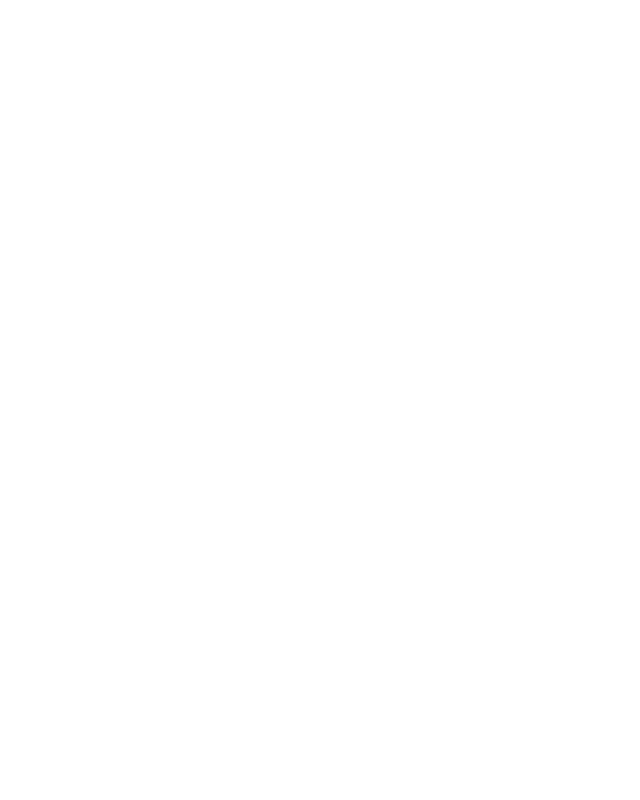
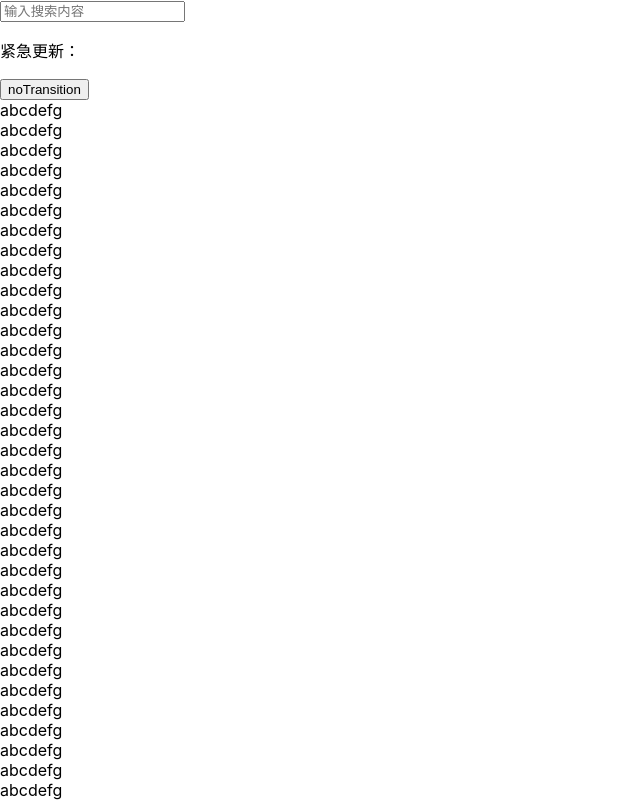
Before and after one commit to zhangpingg/react18, a React (Create React App) app: page /#/test in a window 1280 px wide. Before the commit this address had no page. Shown: the top 800 px of the page, without its empty margins (0-640 px from the left). Built offline with nearby package versions, Linux system fonts and the light colour scheme.

Commit message:
fix: 不紧急更新

```diff
--- a/package.json
+++ b/package.json
@@ -11,6 +11,7 @@
     "@types/react": "^18.2.12",
     "@types/react-dom": "^18.2.5",
     "antd": "^5.6.2",
+    "lodash": "^4.17.21",
     "react": "^18.2.0",
     "react-dom": "^18.2.0",
     "react-router-dom": "^6.13.0",
@@ -41,5 +42,8 @@
       "last 1 firefox version",
       "last 1 safari version"
     ]
+  },
+  "devDependencies": {
+    "@types/lodash": "^4.14.195"
   }
 }
--- a/src/App.tsx
+++ b/src/App.tsx
@@ -1,5 +1,6 @@
 import { HashRouter as Router, Routes, Route } from "react-router-dom";
 import Home from './pages/home';
+import Test from './pages/test';
 import BatchUpdate from './pages/batchUpdate';
 import NotUrgentUpdate from './pages/notUrgentUpdate';
 
@@ -8,6 +9,7 @@
     <Router>
       <Routes>
         <Route path="/" element={<Home />} />
+        <Route path="/test" element={<Test />} />
         <Route path="/batchUpdate" element={<BatchUpdate />} />
         <Route path="/notUrgentUpdate" element={<NotUrgentUpdate />} />
       </Routes>
--- a/src/pages/home/index.tsx
+++ b/src/pages/home/index.tsx
@@ -3,6 +3,7 @@
 const Home = () => {
   return (
     <div style={{paddingLeft:'10px'}}>
+      <Link to="/test">test</Link><br />
       <Link to="/batchUpdate">批量更新</Link><br />
       <Link to="/notUrgentUpdate">非紧急更新</Link><br />
     </div>
--- a/src/pages/notUrgentUpdate/index.tsx
+++ b/src/pages/notUrgentUpdate/index.tsx
@@ -5,7 +5,8 @@
   const [val1, setVal1] = useState();
   const [val2, setVal2] = useState();
 
-  const changeValue = (e: any) => {
+  /** change-input输入框 */
+  const changeInput = (e: any) => {
     const val = e.target.value;
     setVal1(val);             // 紧急更新
     startTransition(() => {   // 不紧急更新
@@ -15,7 +16,7 @@
 
   return (
     <div>
-      <Input value={val1} onChange={changeValue} />
+      <Input value={val1} onChange={changeInput} />
       <p>紧急更新：{val1}</p>
       <p>非紧急更新：</p>
       <div>
--- /dev/null
+++ b/src/pages/test/index.tsx
@@ -0,0 +1,103 @@
+import {
+  startTransition,
+  useState,
+  useMemo,
+  useTransition,
+  useDeferredValue,
+} from 'react';
+import _ from 'lodash';
+
+const mockDataArray = new Array(10000).fill(1);
+
+function ShowText(props: any) {
+  const { query } = props;
+  const text = 'abcdefg';
+  let children;
+  if (text.indexOf(query) >= 0 && query) {
+    const arr = text.split(query);
+    children = (
+      <div>
+        {arr[0]}
+        <span style={{ color: 'pink' }}>{query}</span>
+        {arr[1]}
+      </div>
+    );
+  } else {
+    children = <div>{text}</div>;
+  }
+  return <div>{children}</div>;
+}
+
+function NewList(props: any) {
+  console.log('输入框改变了');
+  return (
+    <div>
+      {mockDataArray.map((item, index) => (
+        <div key={index}>
+          <ShowText query={props.query} />
+        </div>
+      ))}
+    </div>
+  );
+}
+
+const Index = () => {
+  const [val1, setVal1] = useState('');
+  const [isTransition, setTransion] = useState(false);
+  const [query, setSearchQuery] = useState('');
+
+  const [isPending, startTransition] = useTransition();
+
+  const SetSearchQueryDebounce = useMemo(
+    () => _.debounce((val1: any) => setSearchQuery(val1), 1000),
+    []
+  );
+
+  /** change-input输入框 */
+  const changeInput = (e: any) => {
+    const val = e.target.value;
+    setVal1(val);                    // 紧急更新
+    if (isTransition) {
+      startTransition(() => {        // 不紧急更新
+        setSearchQuery(val);
+      });
+    } else {
+      // setSearchQuery(val);        // 紧急更新
+      SetSearchQueryDebounce(val);   // 防抖
+    }
+  };
+
+  return (
+    <div>
+      <input value={val1} onChange={changeInput} placeholder="输入搜索内容"  />
+      <p>紧急更新：{val1}</p>
+      <button onClick={() => setTransion(!isTransition)}>
+        {isTransition ? 'transition' : 'noTransition'}
+      </button>
+      <div>
+        {isPending ? (
+          <span style={{ fontSize: 30, color: 'red' }}>isPending</span>
+        ) : null}
+      </div>
+
+      <NewList query={query} />
+    </div>
+  );
+
+  // const [value, setInputValue] = useState('');
+  // const query = useDeferredValue(value);
+
+  // const handleChange = e => {
+  //   setInputValue(e.target.value);
+  // };
+
+  // return (
+  //   <div>
+  //     <span>useDeferredValue: </span>
+  //     <input onChange={handleChange} placeholder="请输入" value={value} />
+  //     <NewList query={query} />
+  //   </div>
+  // );
+};
+
+export default Index;
```
Also changed, not shown: 1 other file (tests, documents, lock files or other folders).
